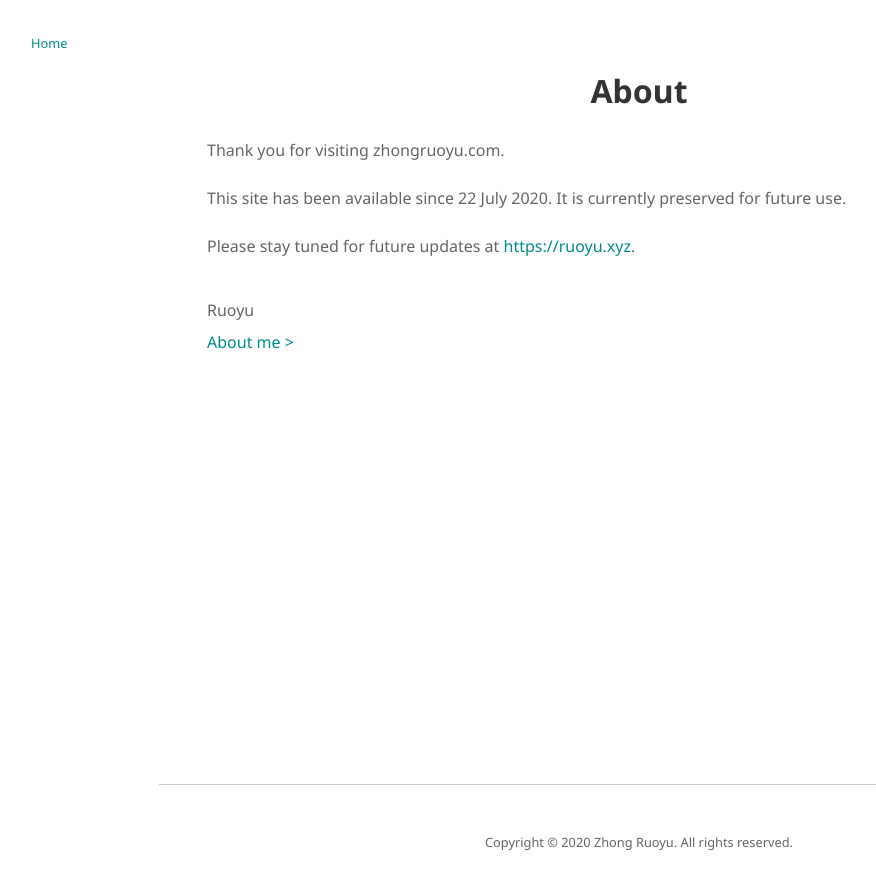
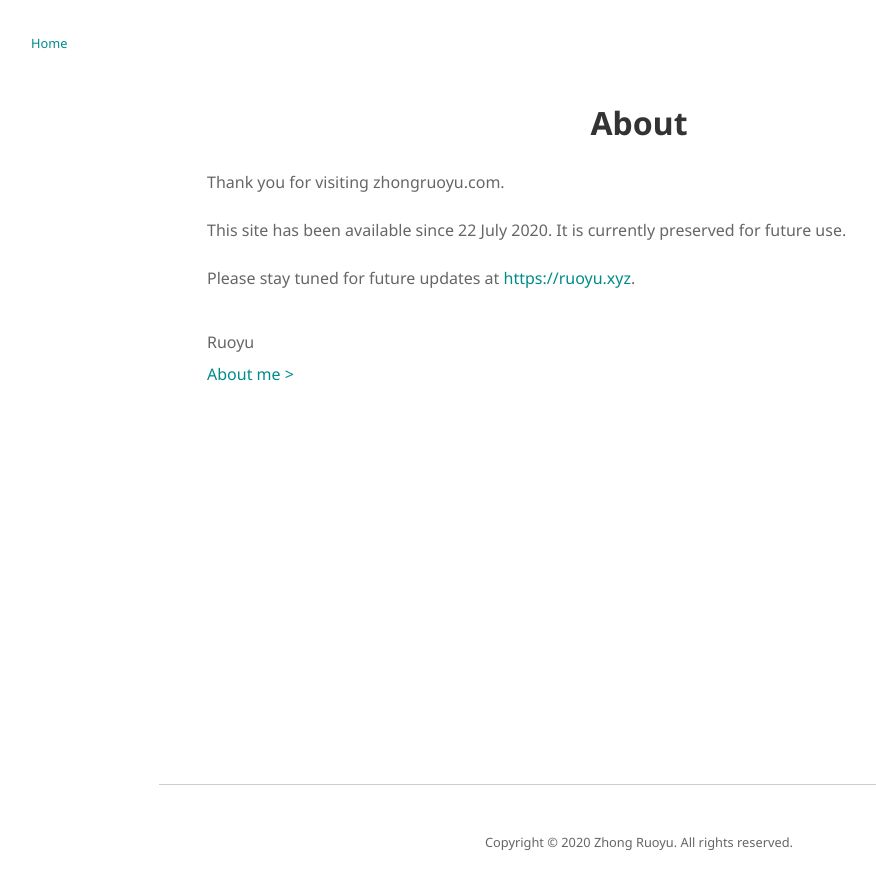
Before and after one commit to ZhongRuoyu/zhongruoyu.com, a Jekyll site: the page built from pages/about.html, in a window 1280 px wide. Shown: the top 889 px of the page, without its empty margins (1-877 px from the left). Built offline with Jekyll 4.4.1, drawn with Linux system fonts in a browser that asks for light colours.

Commit message:
Display improved

```diff
--- a/_sass/components/containers.scss
+++ b/_sass/components/containers.scss
@@ -2,7 +2,7 @@ body > main.page-content {
     font-size: 1rem;
     min-width: 90%;
     padding: 0 5%;
-    padding-top: 3rem;
+    padding-top: 5rem;
     flex: 1 0 auto;
     flex-direction: column;
 }
```
